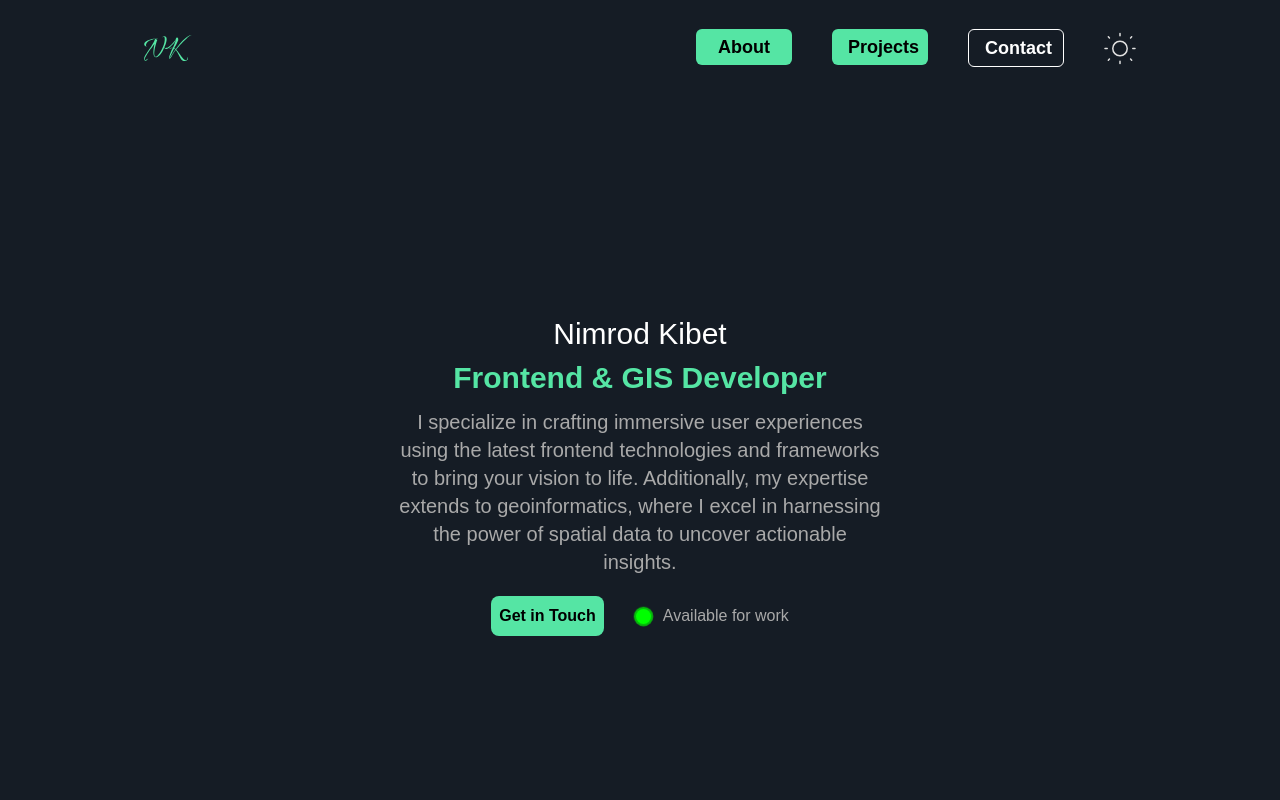
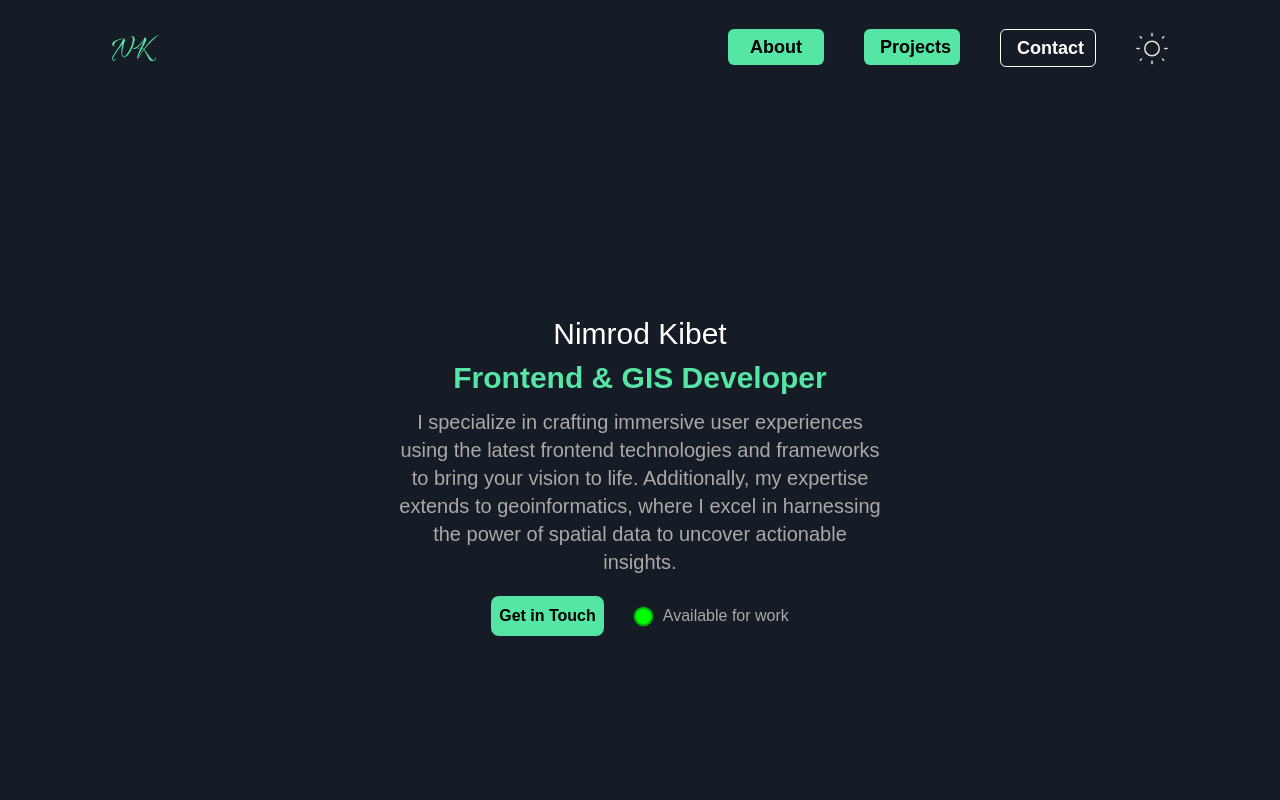
Before and after one commit to Nimrod2022/portfolio-mandela, a React (Vite) app: page / in a window 1280 px wide. Shown: the top 800 px of the page. Built offline with nearby package versions, Linux system fonts and the light colour scheme; a web font is replaced by a local one.

Commit message:
navbar width

```diff
--- a/src/components/Home/Navbar.jsx
+++ b/src/components/Home/Navbar.jsx
@@ -44,7 +44,7 @@ const Navbar = ({ darkMode, setDarkMode }) => {
           className="md:py-2 py-3 relative"
           style={{ backgroundColor: bgColor }}
         >
-          <nav className="flex justify-between items-center md:items-center satoshi text-lg text-white px-8 md:px-36  md:py-4">
+          <nav className="flex justify-between items-center md:items-center satoshi text-lg text-white px-8 md:px-28  md:py-4">
             <div>
               <Link to="/#" smooth={true} duration={700}>
                 <img
```
